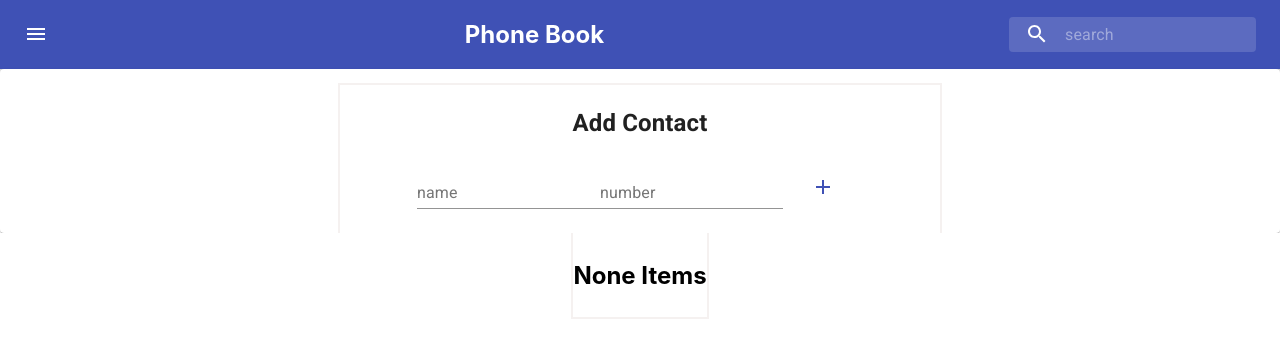
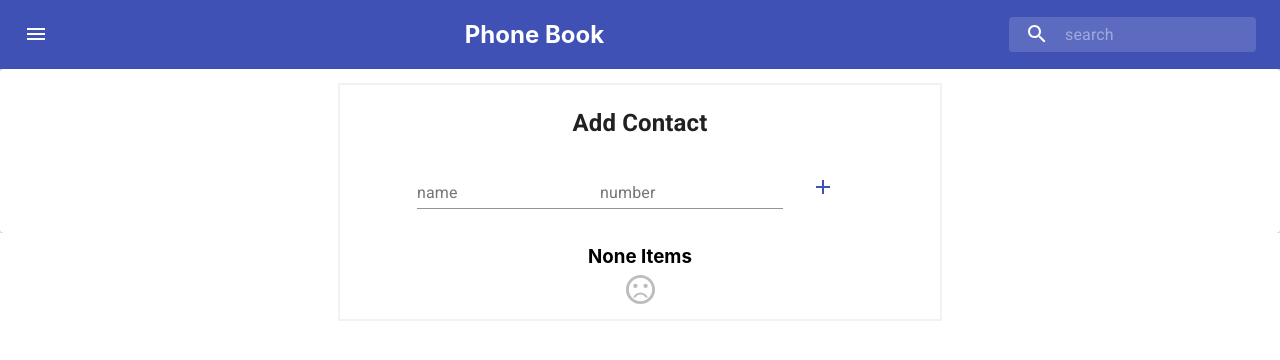
Before and after one commit to AlixMil/phonebookv2, a React (Create React App) app: page / in a window 1280 px wide. Shown: the top 360 px of the page. Built offline with nearby package versions, Linux system fonts and the light colour scheme.

Commit message:
fix stores

```diff
--- a/src/App.js
+++ b/src/App.js
@@ -9,10 +9,6 @@ import SyncStore from './SyncStore'
 
 
 function App() {
-  useEffect(() => {
-    console.log(localStorage)
-  })
-
   const [state, setState] = useState({
     contacts: localStorage.data ? JSON.parse(localStorage.data) : [],
     isSearch: false,
@@ -139,6 +135,7 @@ function App() {
         search: state.search
       }
     })
+    SyncStore(state.contacts)
   }
 
   const handleExport = () => {
--- a/src/SyncStore.js
+++ b/src/SyncStore.js
@@ -1,4 +1,3 @@
 export default function SyncStore(data) {
-  console.log(data)
   localStorage.data = JSON.stringify(data)
 }
--- a/src/components/ListDisplay/ContactList.js
+++ b/src/components/ListDisplay/ContactList.js
@@ -2,7 +2,7 @@ import React, { useState } from 'react'
 import { makeStyles } from '@material-ui/core'
 import List from '@material-ui/core/List'
 import ListItemLogic from './ListItemLogic';
-
+import SentimentVeryDissatisfiedIcon from '@material-ui/icons/SentimentVeryDissatisfied';
 
   const useStyles = makeStyles(theme => ({
     root: {
@@ -12,6 +12,7 @@ import ListItemLogic from './ListItemLogic';
       backgroundColor: theme.palette.background.paper,
     },
     list: {
+      width: '600px',
       borderLeft: '2px solid #f5f1f0',
       borderRight: '2px solid #f5f1f0',
       borderBottom: '2px solid #f5f1f0',
@@ -46,6 +47,9 @@ import ListItemLogic from './ListItemLogic';
       alignItems: 'center',
       alignContent: 'center',
       alignSelf: 'center'
+    },
+    headNull: {
+      margin: '4px'
     }
   }));
 
@@ -67,7 +71,11 @@ export default function ContactList(props) {
                 handleUpdate={props.handleUpdate}
               />
             )
-          }) : <h2>None Items</h2>
+          }) :
+          <div>
+            <h3 className={classes.headNull} >None Items</h3>
+            <SentimentVeryDissatisfiedIcon color='disabled' fontSize='large' />
+          </div>
         }
       </List>
     </div>
```
